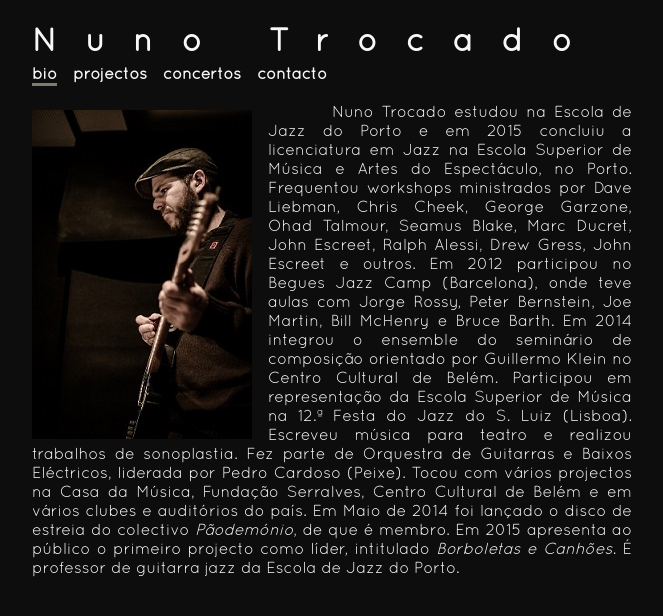
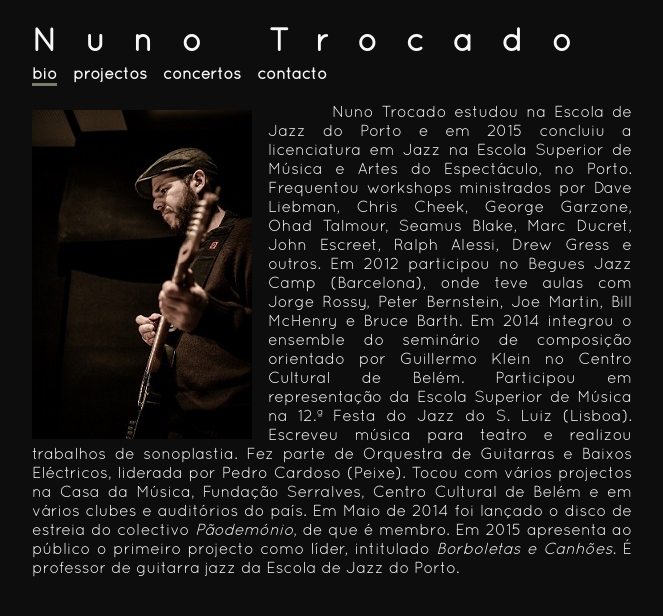
Before and after one commit to ntrocado/ntrocado.github.io, a Jekyll site: the page built from bio.html, in a window 1280 px wide. Shown: the top 616 px of the page, without its empty margins (308-971 px from the left). Built offline with Jekyll 4.4.1, drawn with Linux system fonts in a browser that asks for light colours.

Commit message:
Correcções + crítica ao disco Pãodemónio

```diff
--- a/bio.html
+++ b/bio.html
@@ -6,4 +6,4 @@
 <div class="floatleft">
 	<img src="/images/IMG_4137.jpg" alt="Nuno Trocado" />
 </div>
-<p class="texto">Nuno Trocado estudou na Escola de Jazz do Porto e em 2015 concluiu a licenciatura em Jazz na Escola Superior de Música e Artes do Espectáculo, no Porto. Frequentou workshops ministrados por Dave Liebman, Chris Cheek, George Garzone, Ohad Talmour, Seamus Blake, Marc Ducret, John Escreet, Ralph Alessi, Drew Gress, John Escreet e outros. Em 2012 participou no Begues Jazz Camp (Barcelona), onde teve aulas com Jorge Rossy, Peter Bernstein, Joe Martin, Bill McHenry e Bruce Barth. Em 2014 integrou o ensemble do seminário de composição orientado por Guillermo Klein no Centro Cultural de Belém. Participou em representação da Escola Superior de Música na 12.ª Festa do Jazz do S. Luiz (Lisboa). Escreveu música para teatro e realizou trabalhos de sonoplastia. Fez parte de Orquestra de Guitarras e Baixos Eléctricos, liderada por Pedro Cardoso (Peixe). Tocou com vários projectos na Casa da Música, Fundação Serralves, Centro Cultural de Belém e em vários clubes e auditórios do país. Em Maio de 2014 foi lançado o disco de estreia do colectivo <em>Pãodemónio</em>, de que é membro. Em 2015 apresenta ao público o primeiro projecto como líder, intitulado <em>Borboletas e Canhões</em>. É professor de guitarra jazz da Escola de Jazz do Porto.</p>
+<p class="texto">Nuno Trocado estudou na Escola de Jazz do Porto e em 2015 concluiu a licenciatura em Jazz na Escola Superior de Música e Artes do Espectáculo, no Porto. Frequentou workshops ministrados por Dave Liebman, Chris Cheek, George Garzone, Ohad Talmour, Seamus Blake, Marc Ducret, John Escreet, Ralph Alessi, Drew Gress e outros. Em 2012 participou no Begues Jazz Camp (Barcelona), onde teve aulas com Jorge Rossy, Peter Bernstein, Joe Martin, Bill McHenry e Bruce Barth. Em 2014 integrou o ensemble do seminário de composição orientado por Guillermo Klein no Centro Cultural de Belém. Participou em representação da Escola Superior de Música na 12.ª Festa do Jazz do S. Luiz (Lisboa). Escreveu música para teatro e realizou trabalhos de sonoplastia. Fez parte de Orquestra de Guitarras e Baixos Eléctricos, liderada por Pedro Cardoso (Peixe). Tocou com vários projectos na Casa da Música, Fundação Serralves, Centro Cultural de Belém e em vários clubes e auditórios do país. Em Maio de 2014 foi lançado o disco de estreia do colectivo <em>Pãodemónio</em>, de que é membro. Em 2015 apresenta ao público o primeiro projecto como líder, intitulado <em>Borboletas e Canhões</em>. É professor de guitarra jazz da Escola de Jazz do Porto.</p>
--- a/projectos.html
+++ b/projectos.html
@@ -26,4 +26,7 @@
 	Marcelo Aires (bateria)</p>
 	<p>Pãodemónio é uma banda de fusão absurda. Para mais informações é só consultar o <a href="http://www.paodemonio.com">site oficial</a>.</p>
 	<iframe style="border: 0; width: 100%; height: 120px;" src="http://bandcamp.com/EmbeddedPlayer/album=3666549305/size=large/bgcol=333333/linkcol=0f91ff/tracklist=false/artwork=small/track=3656792873/transparent=true/" seamless><a href="http://paodemonio.bandcamp.com/album/pirra-as-pueris">Pirraças Pueris by Pãodemónio</a></iframe>
+	<p><a href="http://jazz.pt/ponto-escuta/2015/02/13/paodemonio-pirracas-pueris-edicao-de-autor/">Recensão</a> do disco de estreia <em>Pirraças Pueris</em>, publicado na Jazz.pt:</p>
+	<small><p>O álbum de estreia do quarteto Pãodemónio começa pelo lado mais acessível do projecto: um tema radicado na fusão (jazz com funk com rock) que se inspira no “Karamazov” de Dostoievsky. Está bem, mas se o resto do alinhamento fosse igual não haveria nada de particular a dizer. Não é: o que vem logo a seguir, com “O Quarto Fechado”, coloca-nos de imediato noutro plano: se a fusão é a base de trabalho de Fábio Almeida, Nuno Trocado, Ricardo Pinto e Marcelo Aires nesta combinação de saxofones, guitarra, teclados, electrónica e bateria, a abordagem tem um pendor exploratório, com outros ingredientes como o metal e o drum ‘n’ bass à mistura e com espaço para uma improvisação que não teme desafiar as cifras. Neste aspecto, podiam ter feito mais, mas acredito que é em concerto, ao vivo, que eles chegam aí. Sabemos como o objecto disco tende a ser um colete de forças.</p>
+	<p>“Efeitos Secundários”, o terceiro tema, é reflexivo e ruminante. Pode haver muito “groove” por aqui, mas esta é uma música que pensa com o olhar dirigido para o infinito e não para o movimento dos pés. Coloca armadilhas no caminho e ultrapassa-as, complica as estruturas e depois resolve-as com a maior das naturalidades, sai de rumo e traz os desvios (as descobertas feitas) para o troço que vai seguindo. “Pirraças Pueris”, a peça-título, tem passagens de dimensão épica (e, sim, dostoievskiana), mas tudo o resto funciona como contra-argumento. O que acaba por acontecer é surpreendente: os sons ganham voo precisamente quando se contrariam as lógicas de efeito fácil. “Erro” tem tudo a ver com pressa, com rapidez, com a possibilidade de tropeçar nos passos. Não tropeça. Mas acaba por parar e ficamos a perguntar-nos o que é que aconteceu (uma corrente de ar?) durante os 45 minutos que leva a ouvir este CD. <em>Rui Eduardo Paes</em></p></small>
 </section>
```
